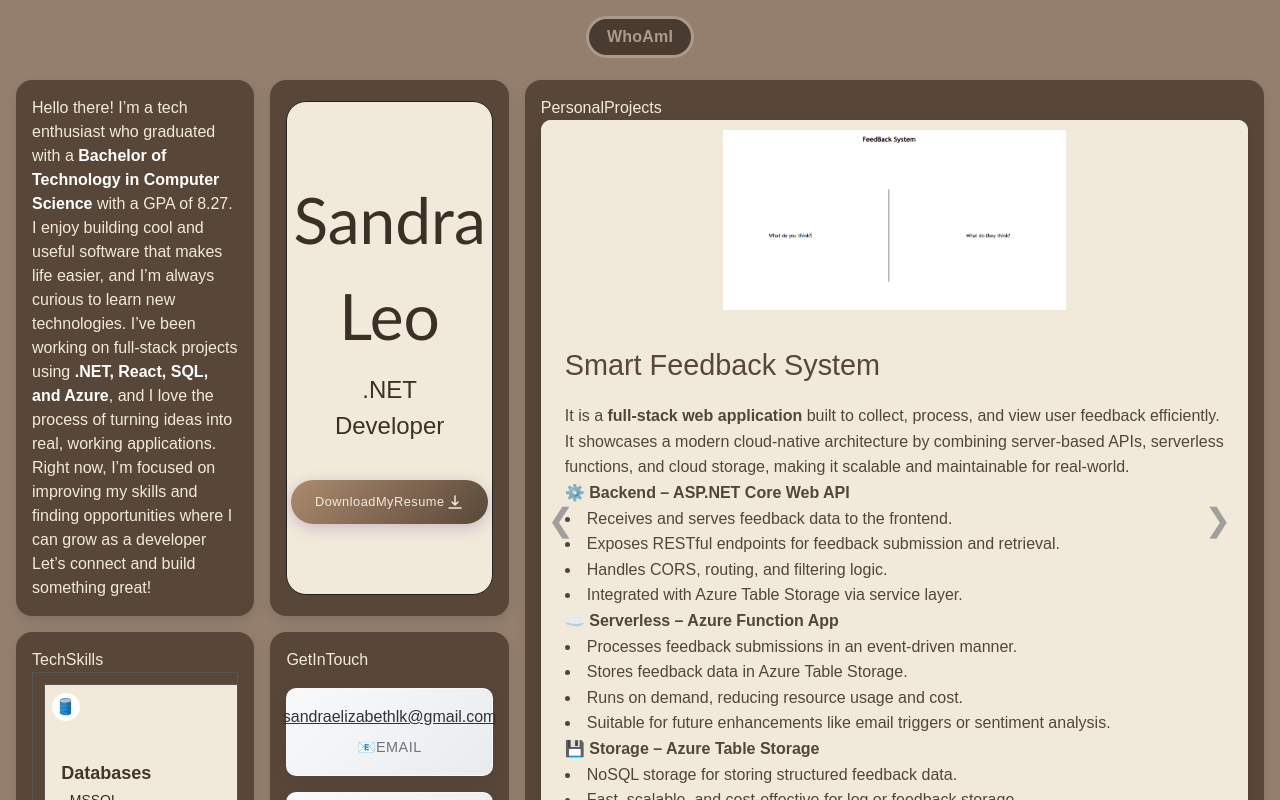
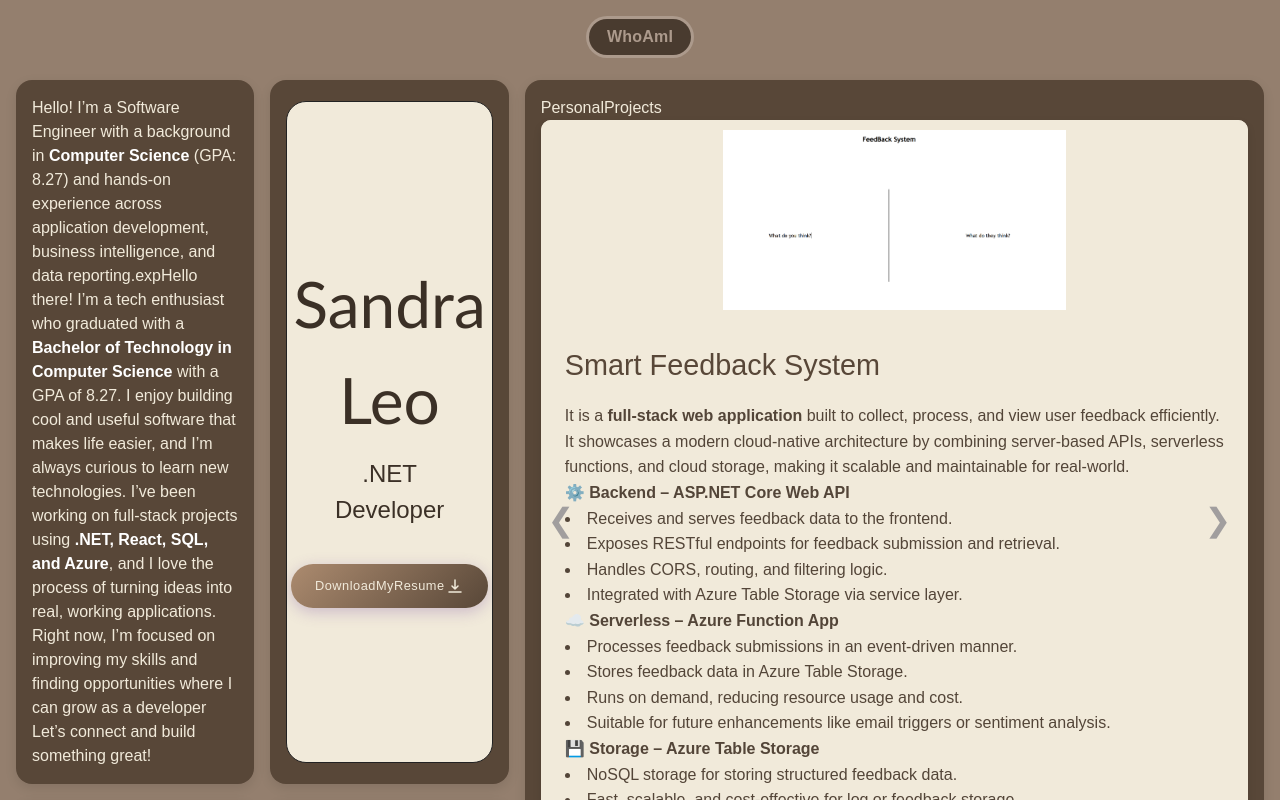
Before and after one commit to e-l-z-a/PortfolioSandra, a React (Vite) app: page / in a window 1280 px wide. Shown: the top 800 px of the page. Built offline with nearby package versions, Linux system fonts and the light colour scheme.

Commit message:
Update App.jsx

```diff
--- a/src/App.jsx
+++ b/src/App.jsx
@@ -48,6 +48,10 @@ function App() {
           >
 
             <p>
+              Hello! I’m a Software Engineer with a background in <span class="highlight">Computer Science</span> (GPA: 8.27) and hands-on experience
+              across application development, business intelligence, and data reporting.
+              <span>exp</span>
+
               Hello there! I’m a tech enthusiast who graduated with a <span class="highlight">Bachelor of Technology in Computer Science</span> with  a GPA of 8.27. I enjoy building cool and
               useful software that makes life easier, and I’m always curious to learn new technologies. I’ve been working on full-stack projects
               using <span class="highlight">.NET, React, SQL, and Azure</span>, and I love the process of turning ideas into real, working applications.
```
